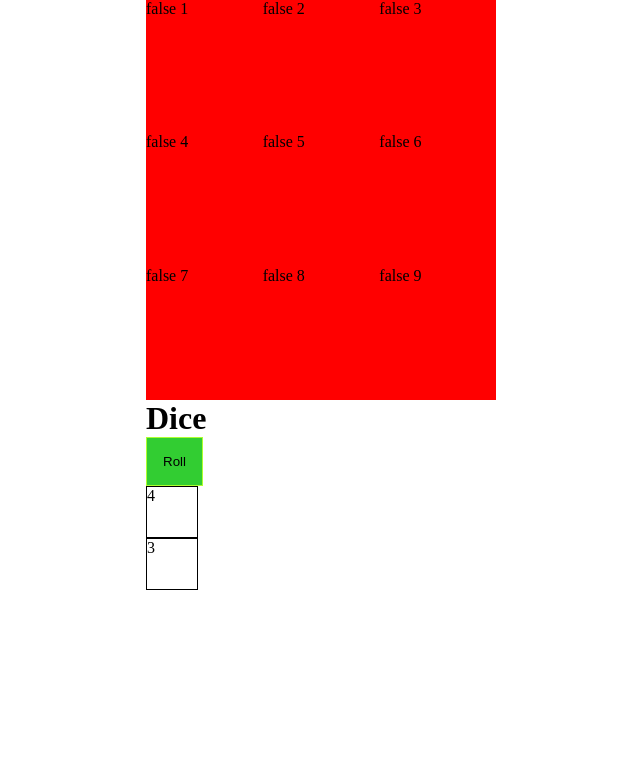
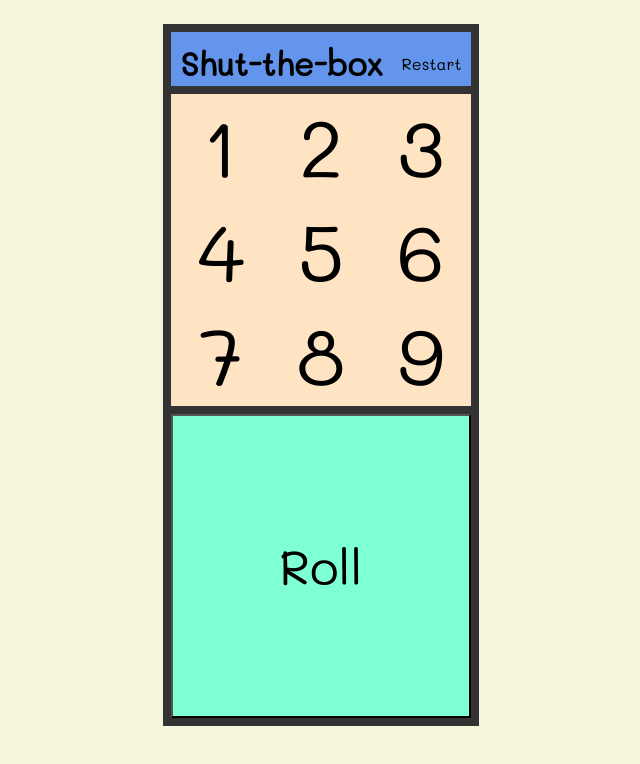
Before and after one commit to ThomasAndrewMacLean/shut-the-box, a React (Vite) app: page / in a window 1280 px wide. Shown: the top 764 px of the page, without its empty margins (319-959 px from the left). Built offline with nearby package versions, Linux system fonts and the light colour scheme.

Commit message:
add some styling 🎨

```diff
--- a/src/Die.tsx
+++ b/src/Die.tsx
@@ -12,6 +12,25 @@ const Die: React.FunctionComponent<{
     const [die1, setDie1] = React.useState<number>(getDiceRoll());
     const [die2, setDie2] = React.useState<number>(getDiceRoll());
 
+    const getDieEmoji = (rolledNumber: number): string => {
+        switch (rolledNumber) {
+            case 1:
+                return '⚀';
+            case 2:
+                return '⚁';
+            case 3:
+                return '⚂';
+            case 4:
+                return '⚃';
+            case 5:
+                return '⚄';
+            case 6:
+                return '⚅';
+            default:
+                return '';
+        }
+    };
+
     const rollDice = (): void => {
         if (props.rollTotal === 0) {
             const die1 = getDiceRoll();
@@ -23,13 +42,17 @@ const Die: React.FunctionComponent<{
         }
     };
     return (
-        <div>
-            <h1>Dice</h1>
-            <button className="die-btn" onClick={(): void => rollDice()}>
-                Roll
-            </button>
-            <div className="die">{die1}</div>
-            <div className="die">{die2}</div>
+        <div className="die-wrapper">
+            {props.rollTotal === 0 ? (
+                <button className="die-btn" onClick={(): void => rollDice()}>
+                    Roll
+                </button>
+            ) : (
+                <>
+                    <div className="die">{getDieEmoji(die1)}</div>
+                    <div className="die">{getDieEmoji(die2)}</div>
+                </>
+            )}
         </div>
     );
 };
--- a/src/Game.tsx
+++ b/src/Game.tsx
@@ -26,7 +26,13 @@ const Count: React.FunctionComponent<{
     };
     return (
         <main className="container">
-            {/* <h1>{props.count}</h1> */}
+            <header>
+                <h1>Shut-the-box</h1>
+                <button className="restart-btn" onClick={(): void => restartGame()}>
+                    Restart
+                </button>
+            </header>
+
             <div className="numberTiles">
                 {tiles.map(
                     (tile, index): JSX.Element => {
@@ -37,7 +43,7 @@ const Count: React.FunctionComponent<{
                                 key={index}
                                 onClick={(): void => flipTile(index)}
                             >
-                                {tile ? 'true' : 'false'} {index + 1}
+                                {index + 1}
                             </div>
                         );
                     },
@@ -45,7 +51,6 @@ const Count: React.FunctionComponent<{
             </div>
 
             <Die rollTotal={rollTotal} setRollTotal={setRollTotal} />
-            {/* <button onClick={(): void => restartGame()}>Restart</button> */}
         </main>
     );
 };
--- a/src/die.css
+++ b/src/die.css
@@ -1,13 +1,22 @@
 .die-btn {
-    background: limegreen;
-    border: 1px solid greenyellow;
+    cursor: pointer;
+    font-family: inherit;
+    font-size: 3rem;
+    background: aquamarine;
+    width: 100%;
     padding: 1rem;
+    /* border-top: 8px solid #333; */
     cursor: pointer;
 }
 
 .die {
-    height: 50px;
-    width: 50px;
-    border: 1px solid black;
+    font-size: 8rem;
+}
 
+.die-wrapper {
+    width: 100%;
+    border-top: 8px solid #333;
+    display: flex;
+    background: coral;
+    justify-content: space-evenly;
 }
--- a/src/index.html
+++ b/src/index.html
@@ -6,6 +6,7 @@
     <meta http-equiv="X-UA-Compatible" content="IE=edge">
     <title>React + TypeScript</title>
     <meta name="viewport" content="width=device-width, initial-scale=1">
+    <link href="https://fonts.googleapis.com/css?family=Mali&display=swap" rel="stylesheet">
 </head>
 
 <body>
--- a/src/styles.css
+++ b/src/styles.css
@@ -3,27 +3,64 @@
     padding: 0;
 }
 
+html {
+    background: beige;
+}
+
+body {
+    font-family: 'Mali', cursive;
+    margin: 2rem;
+}
+
 .hide {
-    background: red;
+    opacity: 1;
+    cursor: pointer;
 }
 
 .show {
-    background: greenyellow;
+    opacity: 0;
 }
+
+.numberTile {
+    display: flex;
+    justify-content: center;
+    align-items: center;
+    font-size: 5rem;
+    transition: opacity 0.2s ease-out;
+}
+
 
 .numberTiles {
     display: grid;
     grid-template-rows: 1fr 1fr 1fr;
     grid-template-columns: 1fr 1fr 1fr;
+    outline: 8px solid #333
 }
 
 .container {
-    max-width: 350px;
-    height: 100vh;
+    max-width: 300px;
+    /* height: 100vh; */
     overflow: hidden;
+    background: bisque;
     margin: auto;
     display: grid;
-    grid-template-rows: 1fr 1fr;
+    grid-template-rows: 1fr 5fr 5fr;
     grid-template-columns: 1fr;
-    /* grid-gap: 8px; */
+    outline: 8px solid #333
 }
+
+header {
+    display: flex;
+    justify-content: space-around;
+    align-items: center;
+    background: cornflowerblue;
+}
+
+.restart-btn {
+    height: 100%;
+    cursor: pointer;
+    border: none;
+    background: transparent;
+    font-size: 1rem;
+    font-family: inherit;
+}
```
Also changed, not shown: 1 other file (tests, documents, lock files or other folders).
